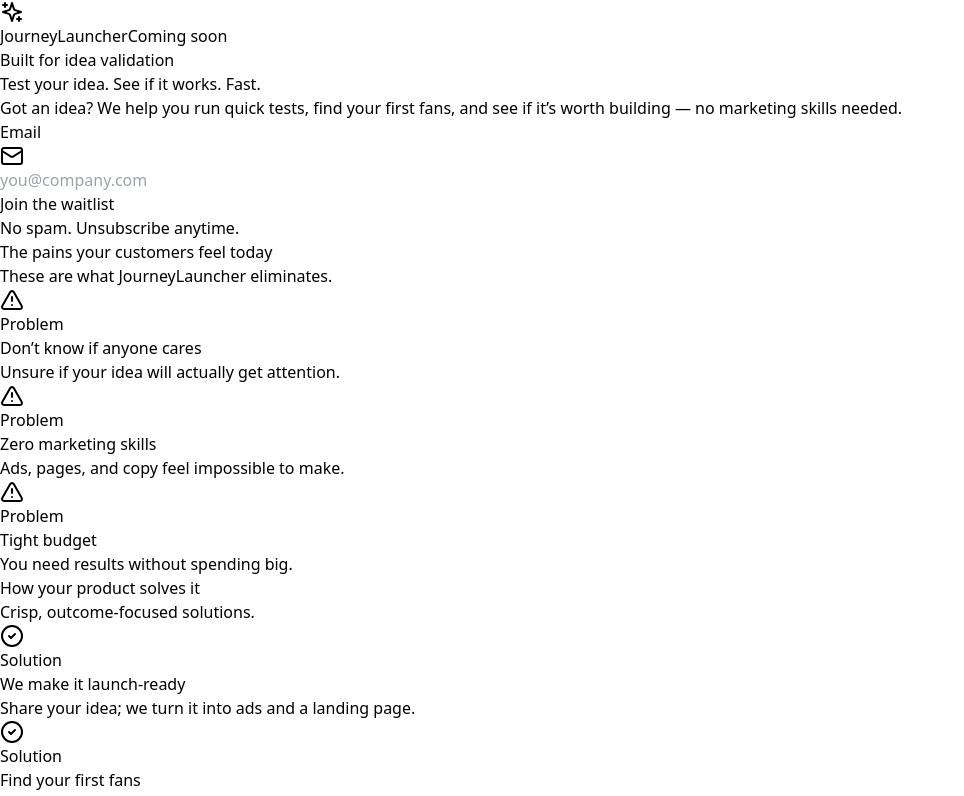
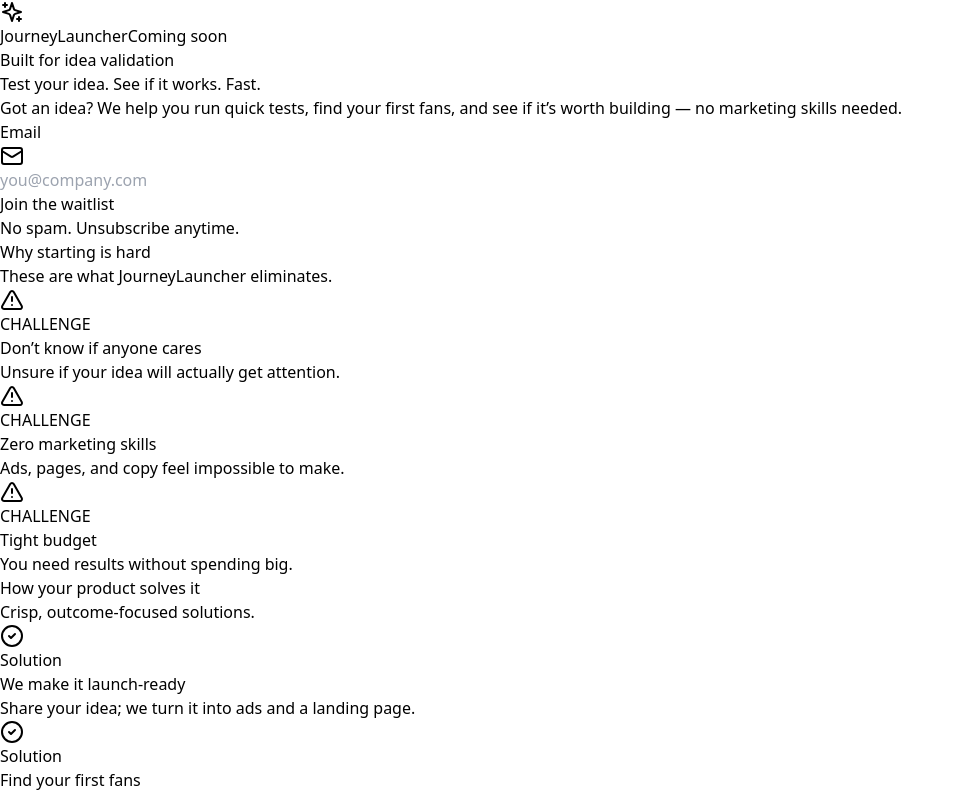
Before and after one commit to sahmadow/journeylauncher, a React (Vite) app: page / in a window 1280 px wide. Shown: the top 796 px of the page, without its empty margins (0-964 px from the left). Built offline with nearby package versions, Linux system fonts and the light colour scheme.

Commit message:
Update App.jsx

```diff
--- a/src/App.jsx
+++ b/src/App.jsx
@@ -141,7 +141,7 @@
         <section id="pain" className="mx-auto mt-20 max-w-5xl">
           <div className="mb-8 text-center">
             <h2 className="text-2xl font-semibold tracking-tight sm:text-3xl">
-              The pains your customers feel today
+              Why starting is hard
             </h2>
             <p className="mt-2 text-slate-400">
               These are what JourneyLauncher eliminates.
@@ -173,7 +173,7 @@
                 <div className="mb-3 inline-flex items-center gap-2 text-rose-300">
                   <AlertTriangle className="h-5 w-5" />
                   <span className="text-xs uppercase tracking-wide text-rose-300/90">
-                    Problem
+                    CHALLENGE
                   </span>
                 </div>
                 <h3 className="text-lg font-medium text-slate-100">
```
